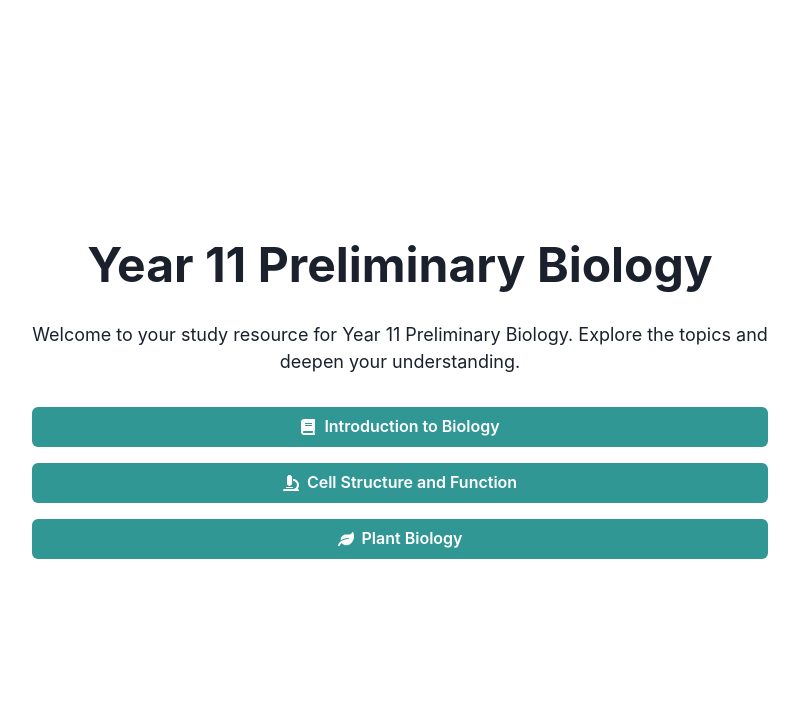
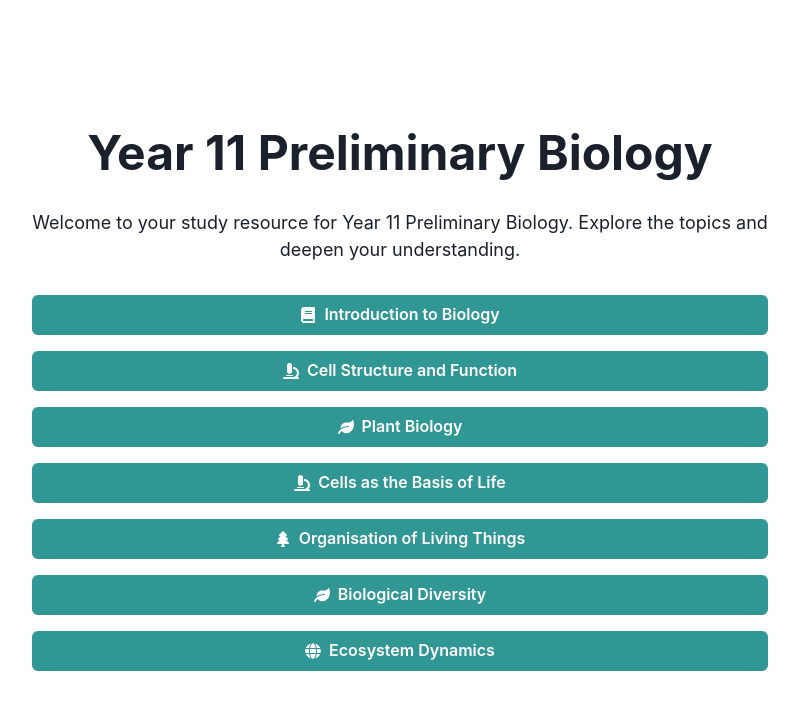
Before and after one commit to GPT-Engineer-App/biology-study-helper, a React (Vite) app: page / in a window 1280 px wide. Shown: the top 710 px of the page, without its empty margins (240-1039 px from the left). Built offline with nearby package versions, Linux system fonts and the light colour scheme.

Commit message:
Added buttons for each module from the Year 11 NSW Preliminary Biology syllabus.

```diff
--- a/src/pages/Index.jsx
+++ b/src/pages/Index.jsx
@@ -1,5 +1,5 @@
 import { Container, VStack, Heading, Text, Box, Button } from "@chakra-ui/react";
-import { FaBook, FaMicroscope, FaLeaf } from "react-icons/fa";
+import { FaBook, FaMicroscope, FaLeaf, FaTree, FaGlobe } from "react-icons/fa";
 
 const Index = () => {
   return (
@@ -18,8 +18,20 @@ const Index = () => {
           <Button leftIcon={<FaMicroscope />} colorScheme="teal" variant="solid" width="100%" mb={4}>
             Cell Structure and Function
           </Button>
-          <Button leftIcon={<FaLeaf />} colorScheme="teal" variant="solid" width="100%">
+          <Button leftIcon={<FaLeaf />} colorScheme="teal" variant="solid" width="100%" mb={4}>
             Plant Biology
+          </Button>
+          <Button leftIcon={<FaMicroscope />} colorScheme="teal" variant="solid" width="100%" mb={4}>
+            Cells as the Basis of Life
+          </Button>
+          <Button leftIcon={<FaTree />} colorScheme="teal" variant="solid" width="100%" mb={4}>
+            Organisation of Living Things
+          </Button>
+          <Button leftIcon={<FaLeaf />} colorScheme="teal" variant="solid" width="100%" mb={4}>
+            Biological Diversity
+          </Button>
+          <Button leftIcon={<FaGlobe />} colorScheme="teal" variant="solid" width="100%">
+            Ecosystem Dynamics
           </Button>
         </Box>
       </VStack>
```
